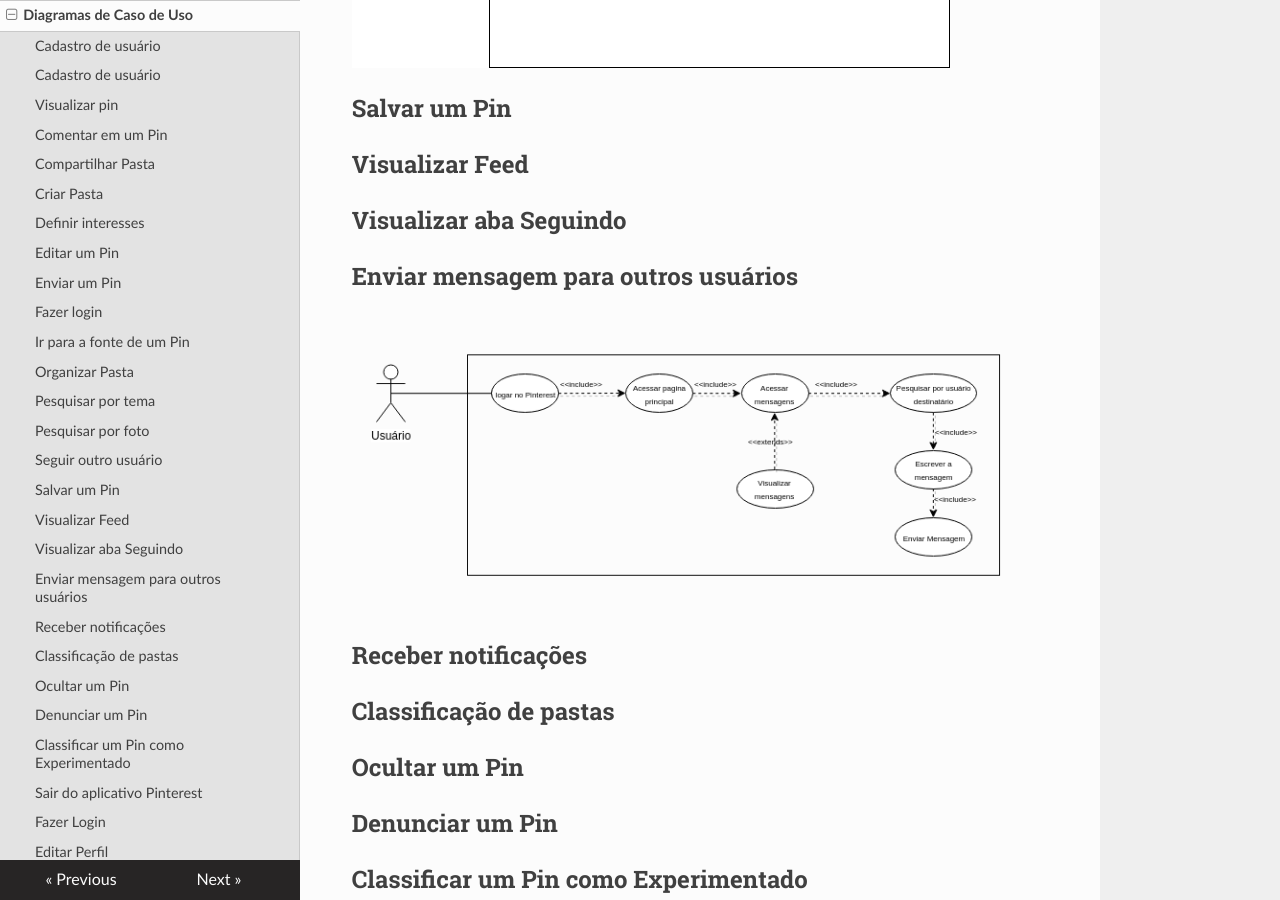
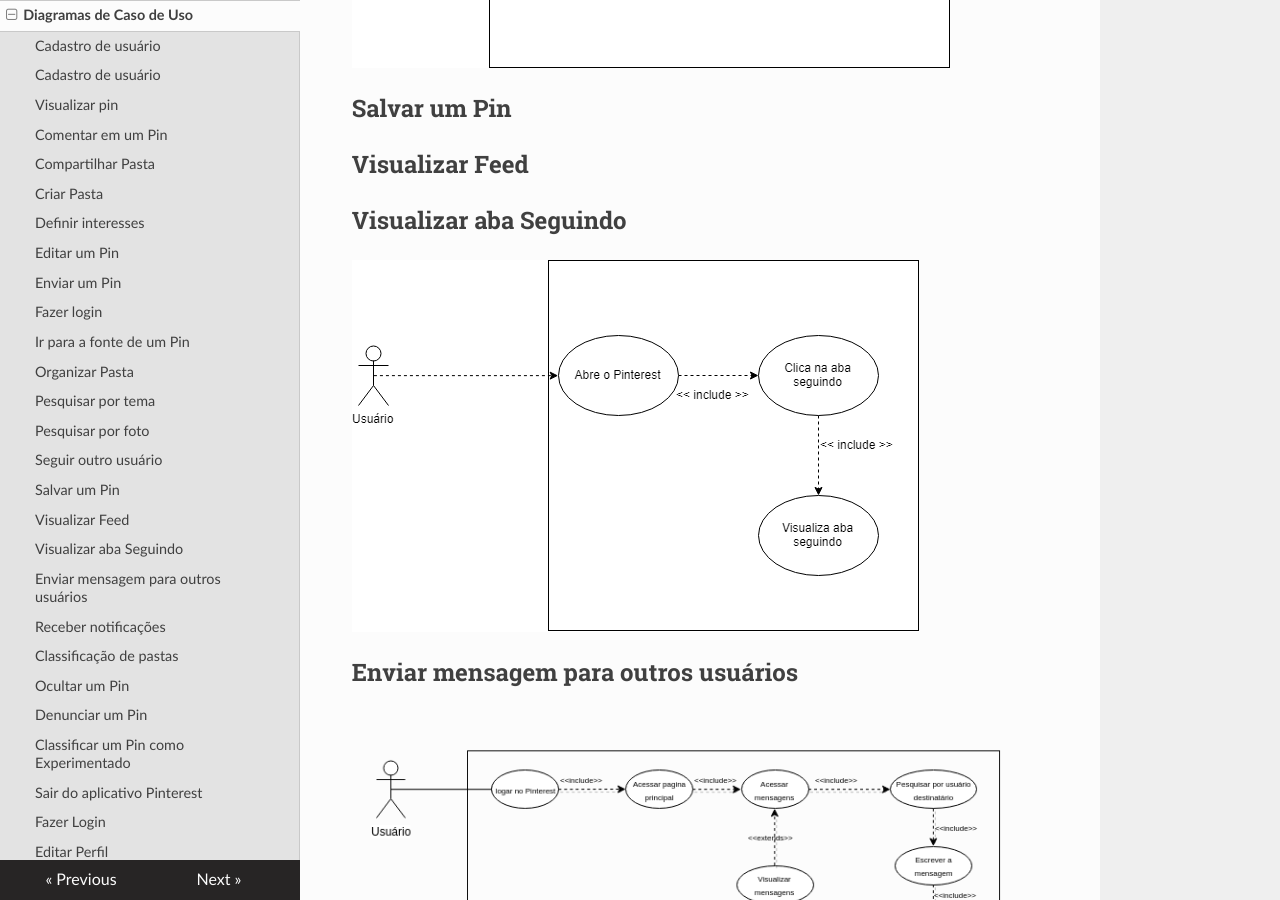
Before and after one commit to joberthrogers18/2018.2-Requisitos-Pinterest, an MkDocs documentation site: the page built from docs/diagramas_caso_uso.md, in a window 1280 px wide and 900 px high, scrolled down 3761 px. Built offline with MkDocs 1.6.1, drawn with Linux system fonts in a browser that asks for light colours; nearby versions of some CDN libraries; old or Windows-style settings are respelled for this version of MkDocs.

Commit message:
Adds use case diagram

```diff
--- a/docs/diagramas_caso_uso.md
+++ b/docs/diagramas_caso_uso.md
@@ -64,6 +64,7 @@
 
 ## Visualizar aba Seguindo
 
+![visualizarSeguindo](img/use_cases_aba_visualizar.png)
 
 ## Enviar mensagem para outros usuários
 
```
Also changed, not shown: docs/img/use_cases_aba_visualizar.png (added).
